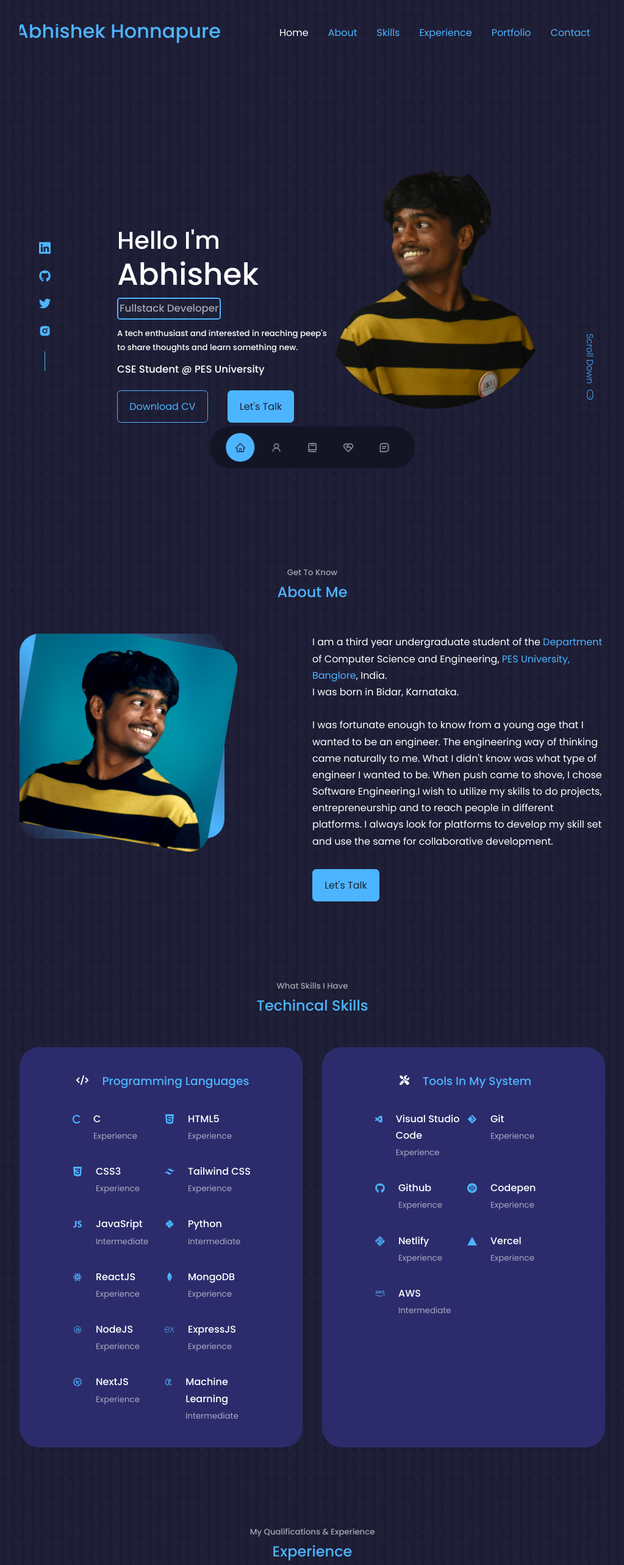
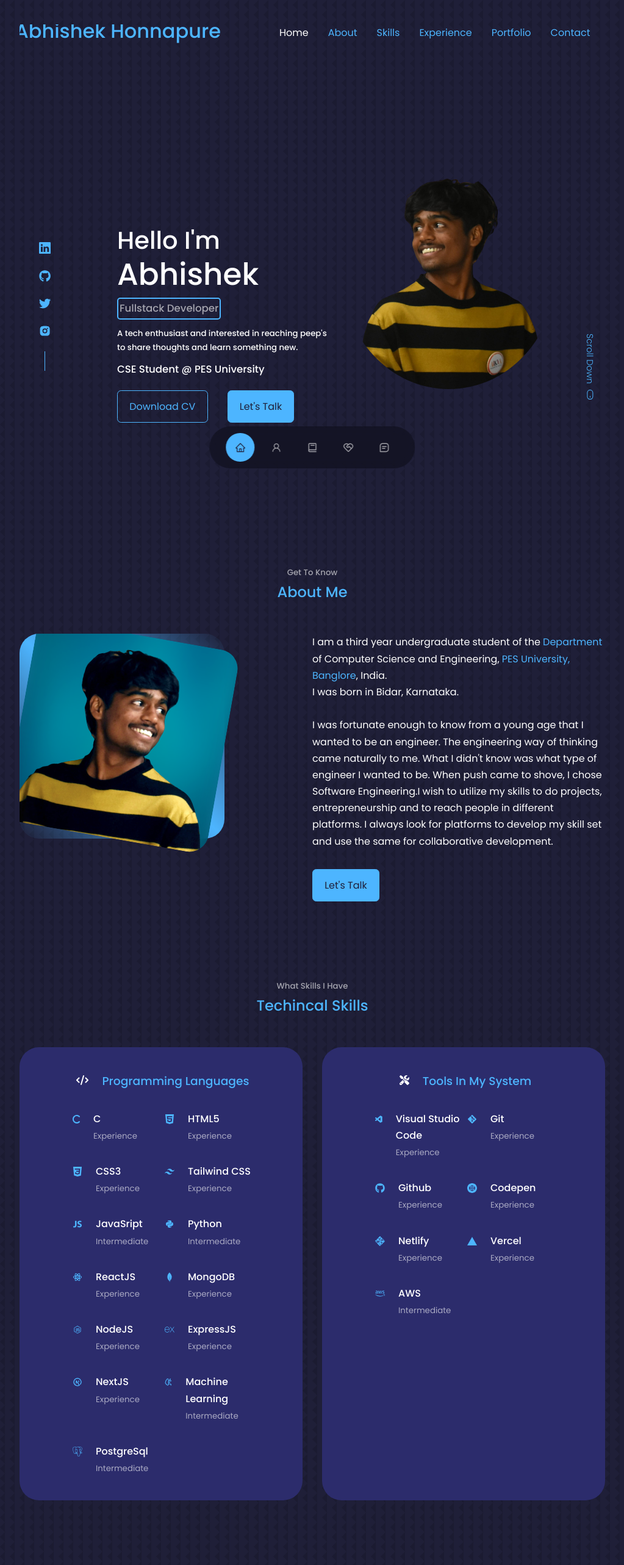
Before and after one commit to its-abhishek/AbhishekHonnapure, a React (Create React App) app: page / in a window 1280 px wide. Shown: the top 2566 px of the page at 61% size, without its empty margins (128-1151 px from the left). Built offline with nearby package versions, Linux system fonts and the light colour scheme.

Commit message:
feat: major changes

```diff
--- a/package.json
+++ b/package.json
@@ -9,12 +9,14 @@
     "@testing-library/react": "^13.4.0",
     "@testing-library/user-event": "^13.5.0",
     "emailjs-com": "^3.2.0",
-    "framer-motion": "^7.6.4",
+    "framer-motion": "^7.10.3",
     "react": "^18.2.0",
     "react-dom": "^18.2.0",
     "react-icons": "^4.12.0",
+    "react-router-dom": "^6.23.1",
     "react-scripts": "5.0.1",
     "react-scroll": "^1.8.8",
+    "react-type-animation": "^3.2.0",
     "swiper": "^8.4.5",
     "web-vitals": "^2.1.4"
   },
--- a/src/components/header/Header.jsx
+++ b/src/components/header/Header.jsx
@@ -45,7 +45,7 @@ const Header = () => {
         <div className="header__container-text2">
           <h1>Abhishek</h1>
         </div>
-        <div data-aos="zoom-in-up" className="header__container-text3">
+        <div className="header__container-text3"> {/*data-aos="zoom-in-up"*/}
           <h5 className="text-light" style={{ border: "2px solid #4db5ff", borderRadius: "5px", padding: "2px" }} >Fullstack Developer</h5>
         </div>
         <div className="header__container-text4">
--- a/src/components/header/header.css
+++ b/src/components/header/header.css
@@ -106,11 +106,11 @@ header {
 
 .me {
   /* background: linear-gradient(var(--color-primary),transparent); */
-  width: 25rem;
-  height: 27rem;
+  width: 22rem;
+  height: 24rem;
   position: absolute;
-  left: calc(75% - 15rem);
-  margin-top: 6rem;
+  left: calc(75% - 12rem);
+  margin-top: 7rem;
   border-radius: 0 0 100% 100%;
   overflow: hidden;
   padding: 1rem 1.5rem 1.5rem 1.5rem;
--- a/src/components/skills/Skills.jsx
+++ b/src/components/skills/Skills.jsx
@@ -20,6 +20,7 @@ import { faTools } from '@fortawesome/free-solid-svg-icons';
 import { faCode } from '@fortawesome/free-solid-svg-icons';
 import { LuBrainCircuit } from "react-icons/lu";
 import { FaAws } from "react-icons/fa";
+import { SiPostgresql } from "react-icons/si";
 
 const Experience = () => {
   return (
@@ -119,6 +120,13 @@ const Experience = () => {
                 <small className="text-light">Intermediate</small>
               </div>
             </article>
+            <article className="experience_details">
+              <SiPostgresql className="experience_details-icon" />
+              <div>
+                <h4>PostgreSql</h4>
+                <small className="text-light">Intermediate</small>
+              </div>
+            </article>
           </div>
         </div>
         <div data-aos="fade-up"
```
Also changed, not shown: 1 other file (tests, documents, lock files or other folders).
